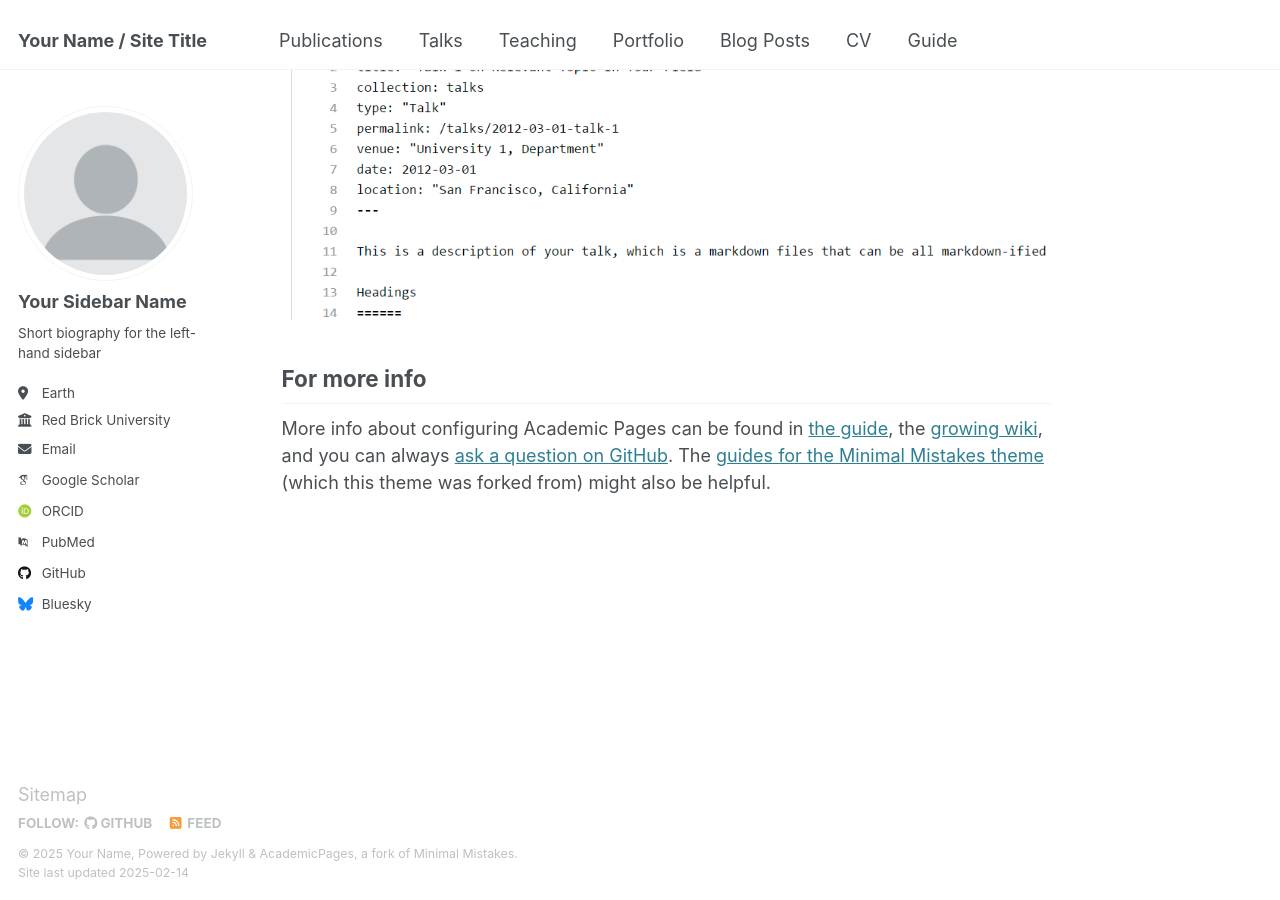
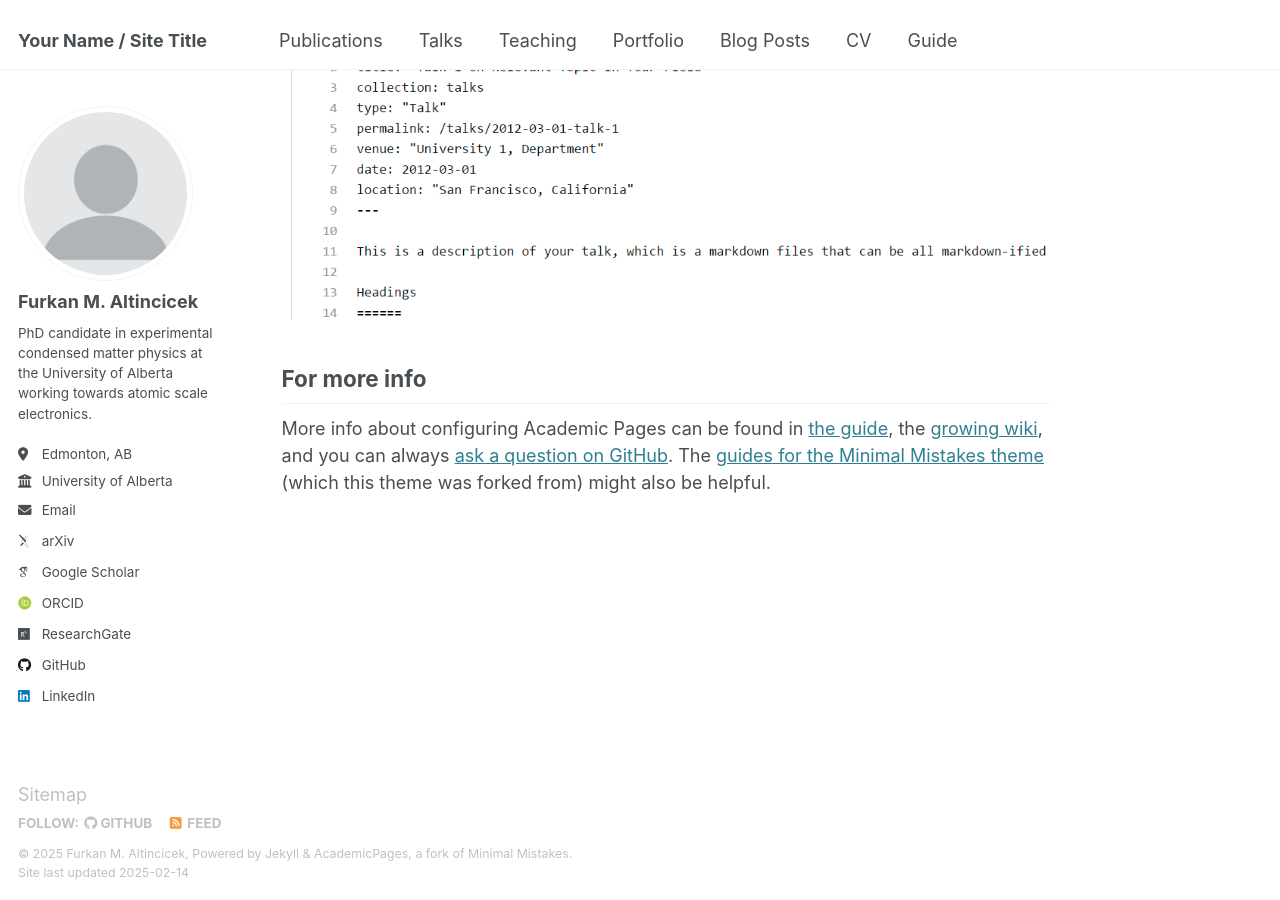
Before and after one commit to faltincicek/faltincicek.github.io, a Jekyll site: the page built from _pages/about.md, in a window 1280 px wide and 900 px high, scrolled down 2642 px. Built offline with Jekyll 4.4.1, drawn with Linux system fonts in a browser that asks for light colours; some web fonts are replaced.

Commit message:
Update _config.yml

```diff
--- a/_config.yml
+++ b/_config.yml
@@ -11,9 +11,9 @@ locale                   : "en-US"
 site_theme               : "default"
 title                    : "Your Name / Site Title"
 title_separator          : "-"
-name                     : &name "Your Name"
+name                     : &name "Furkan M. Altincicek"
 description              : &description "personal description"
-url                      : https://academicpages.github.io # the base hostname & protocol for your site e.g. "https://[your GitHub username].github.io"
+url                      : https://faltincicek.github.io # the base hostname & protocol for your site e.g. "https://[your GitHub username].github.io"
 baseurl                  : "" # the subpath of your site, e.g. "/blog"
 repository               : "academicpages/academicpages.github.io"
 
@@ -23,34 +23,34 @@ repository               : "academicpages/academicpages.github.io"
 author:
   # Biographic information
   avatar           : "profile.png"
-  name             : "Your Sidebar Name"
+  name             : "Furkan M. Altincicek"
   pronouns         : # example: "she/her"
-  bio              : "Short biography for the left-hand sidebar"
-  location         : "Earth"
-  employer         : "Red Brick University"
+  bio              : "PhD candidate in experimental condensed matter physics at the University of Alberta working towards atomic scale electronics."
+  location         : "Edmonton, AB"
+  employer         : "University of Alberta"
   uri              : # URL
-  email            : "none@example.org"
+  email            : "faltincicek[at]gmail[dot]com"
 
   # Academic websites
-  arxiv            : # URL - Update with the correct link to your profile
-  googlescholar    : "https://scholar.google.com/citations?user=PS_CX0AAAAAJ"
+  arxiv            : "https://arxiv.org/search/cond-mat?searchtype=author&query=Altincicek,+F+M"
+  googlescholar    : "https://scholar.google.com/citations?user=yM7-EMMAAAAJ"
   impactstory      : # URL
-  orcid            : "http://orcid.org/yourorcidurl"
+  orcid            : "https://orcid.org/0000-0003-0444-8200"
   semantic         : # URL
-  pubmed           : "https://www.ncbi.nlm.nih.gov/pubmed/?term=john+snow"
-  researchgate     : # URL
+  pubmed           : # URL
+  researchgate     : "https://www.researchgate.net/profile/Furkan-Altincicek"
   scopus           : # URL
 
   # Repositories and software development
   bitbucket        : # Username - Update with your username on the site
   codepen          : # Username
   dribbble         : # Username
-  github           : "academicpages"
+  github           : "faltincicek"
   kaggle           : # Username
   stackoverflow    : # User number or user number and name (i.e., use "1" or "1/jeff-atwood")
 
   # Social media
-  bluesky          : "bsky.app" # Replace this with you Bluesky username
+  bluesky          : # Replace this with you Bluesky username
   facebook         : # Username
   flickr           : # Username
   foursquare       : # Username
@@ -59,7 +59,7 @@ author:
   keybase          : # Username
   instagram        : # Username
   lastfm           : # Username
-  linkedin         : # Username
+  linkedin         : "faltincicek"
   mastodon         : # URL
   medium           : # URL
   pinterest        : # Username
```
